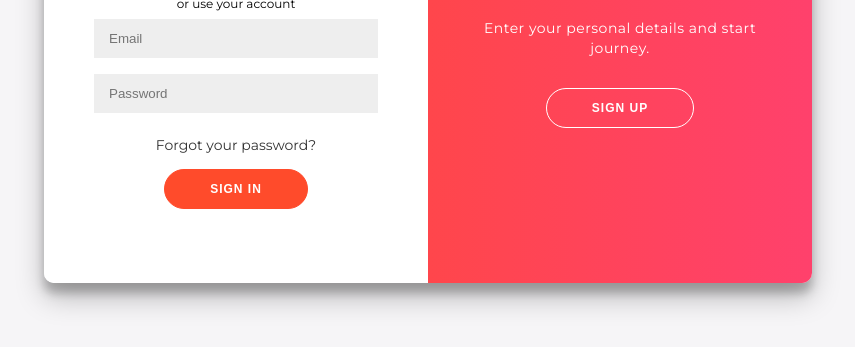
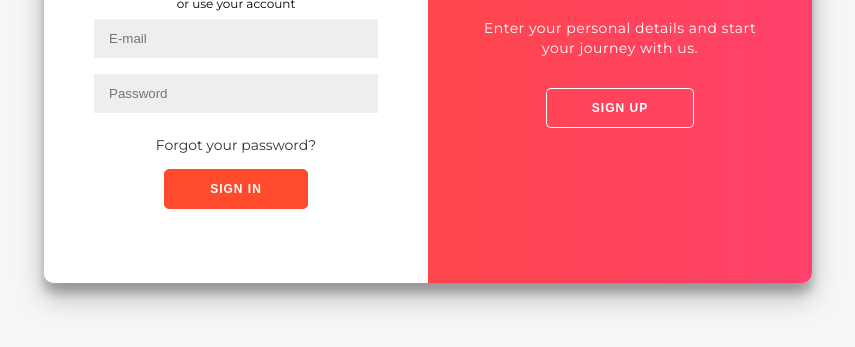
Before and after one commit to 14Richa/Callhub-challenge, a plain HTML site: page index.html in a window 1280 px wide. Shown: the part 371-718 px from the top of the page, without its empty margins (212-1067 px from the left). Drawn offline with Linux system fonts and the light colour scheme.

Commit message:
changed button and text

```diff
--- a/index.html
+++ b/index.html
@@ -36,7 +36,7 @@
 					<a href="#" class="social"><i class="fab fa-linkedin-in"></i></a>
 				</div>
 				<span>or use your account</span>
-			<input type="email" placeholder="Email" />
+			<input type="email" placeholder="E-mail" />
 			<input type="password" placeholder="Password" />
 			<a href="#">Forgot your password?</a>
 			<button>Sign In</button>
@@ -46,12 +46,12 @@
 		<div class="overlay">
 			<div class="overlay-panel overlay-left">
 				<h1>Welcome Back!</h1>
-				<p>To keep connected please login with your personal information.</p>
+				<p>To keep connected with us please login with your personal info.</p>
 				<button class="ghost" id="signIn">Sign In</button>
 			</div>
 			<div class="overlay-panel overlay-right">
 				<h1>Hello, Friend!</h1>
-				<p>Enter your personal details and start journey.</p>
+				<p>Enter your personal details and start your journey with us.</p>
 				<button class="ghost" id="signUp">Sign Up</button>
 			</div>
 		</div>
--- a/style.css
+++ b/style.css
@@ -44,7 +44,7 @@ a {
 }
 
 button {
-	border-radius: 20px;
+	border-radius: 5px;
 	border: 1px solid #FF4B2B;
 	background-color: #FF4B2B;
 	color: #FFFFFF;
```
